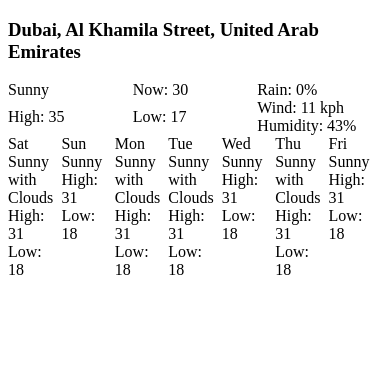
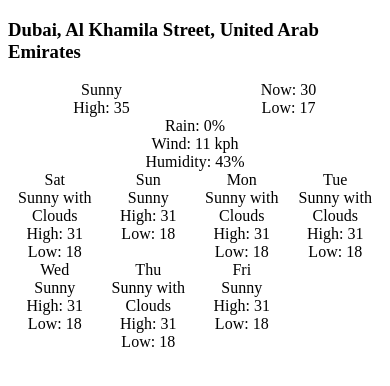
Before and after one commit to copceb/WeatherWidget, an Angular app: page / in a window 390 px wide. Shown: the top 386 px of the page. Built offline with nearby package versions, Linux system fonts and the light colour scheme.

Commit message:
Center text and responsively adjust grid for smaller screen sizes

```diff
--- a/src/app/components/weather/weather.component.scss
+++ b/src/app/components/weather/weather.component.scss
@@ -5,11 +5,22 @@
   grid-template-areas: "wo wd" "wwv wwv";
 }
 
+@media only screen and (max-width: 600px) {
+  .weather-component-grid-wrapper {
+    display: grid;
+    grid-template-columns: 1fr;
+    grid-template-rows: 1fr;
+    grid-template-areas: "wo" "wd" "wwv";
+  }
+}
+
 .weather-overview {
   grid-area: wo;
   display: grid;
   grid-template-columns: repeat(2, 1fr);
   grid-template-rows: repeat(2, 1fr);
+  align-items: center;
+  justify-items: center;
 }
 
 .weather-details {
@@ -17,11 +28,21 @@
   display: grid;
   grid-template-columns: 1fr;
   grid-template-rows: repeat(3, 1fr);
+  align-items: center;
+  justify-items: center;
 }
 
 .weather-week-view {
   grid-area: wwv;
   display: grid;
-  grid-template-columns: repeat(7, 1fr);
+  grid-template-columns: repeat(auto-fit, minmax(75px, 1fr));
   grid-template-rows: 1fr;
+  align-items: center;
+  justify-items: center;
 }
+
+.weather-week-view > div {
+  height: 100%;
+  width: 100%;
+  text-align: center;
+}
```
